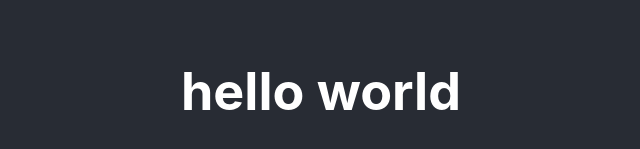
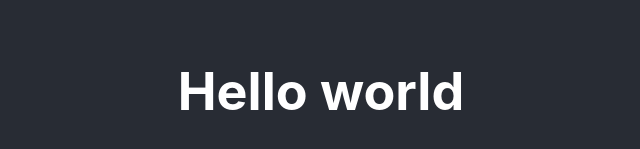
Before and after one commit to priyanshuu26/useState, a React (Create React App) app: page / in a window 1280 px wide. Shown: the part 469-618 px from the top of the page, without its empty margins (319-959 px from the left). Built offline with nearby package versions, Linux system fonts and the light colour scheme.

Commit message:
Creating component

```diff
--- a/src/App.js
+++ b/src/App.js
@@ -1,12 +1,13 @@
 import logo from './logo.svg';
 import './App.css';
+import Greeting from './components/Greeting';
 
 function App() {
   return (
     <div className="App">
       <header className="App-header">
         <img src={logo} className="App-logo" alt="logo" />
-        <h1>hello world</h1>
+        <Greeting/>
       </header>
     </div>
   );
--- /dev/null
+++ b/src/components/Greeting.js
@@ -0,0 +1,9 @@
+import React from 'react'
+
+function Greeting() {
+  return (
+    <h1>Hello world</h1>
+  )
+}
+
+export default Greeting
```
